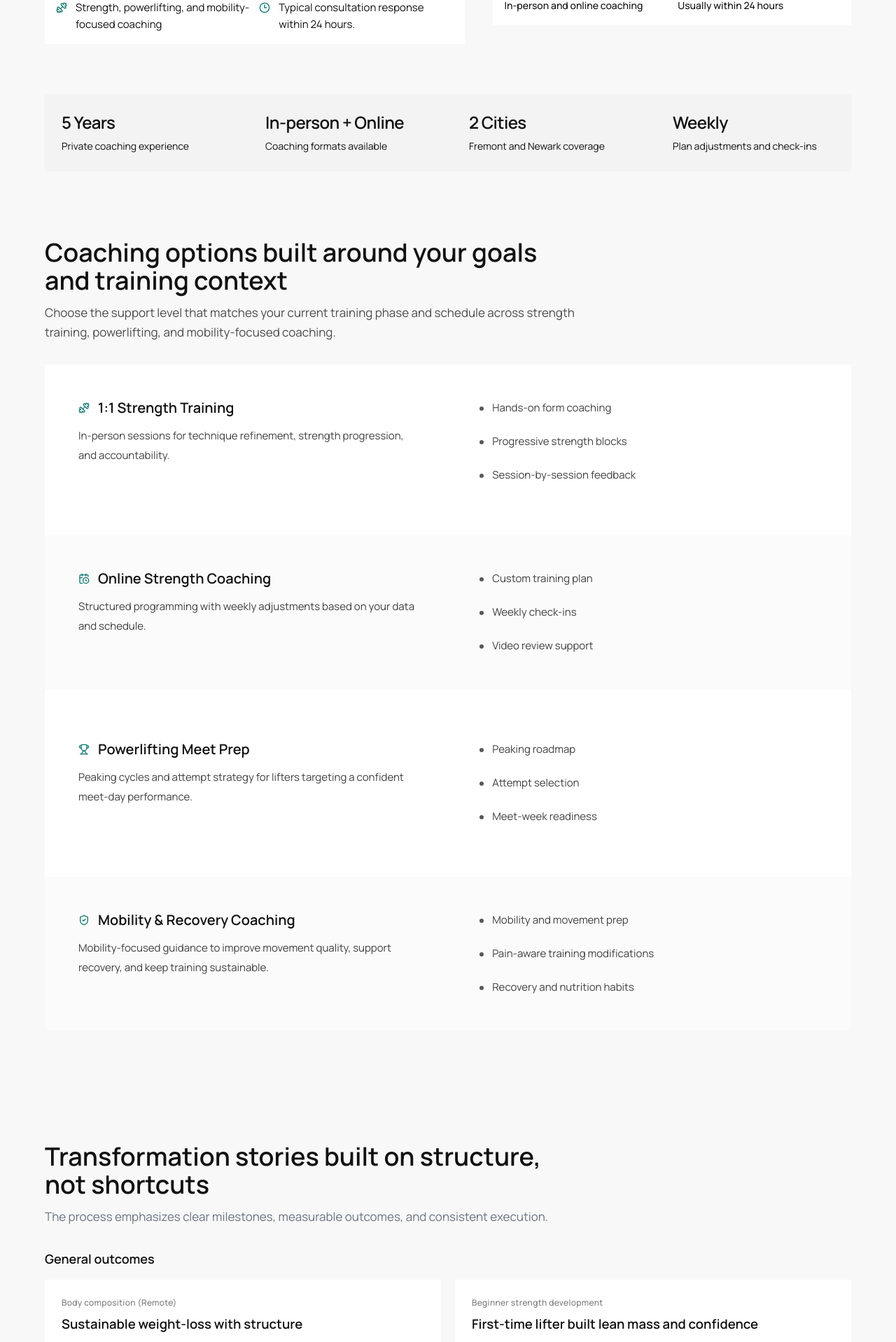
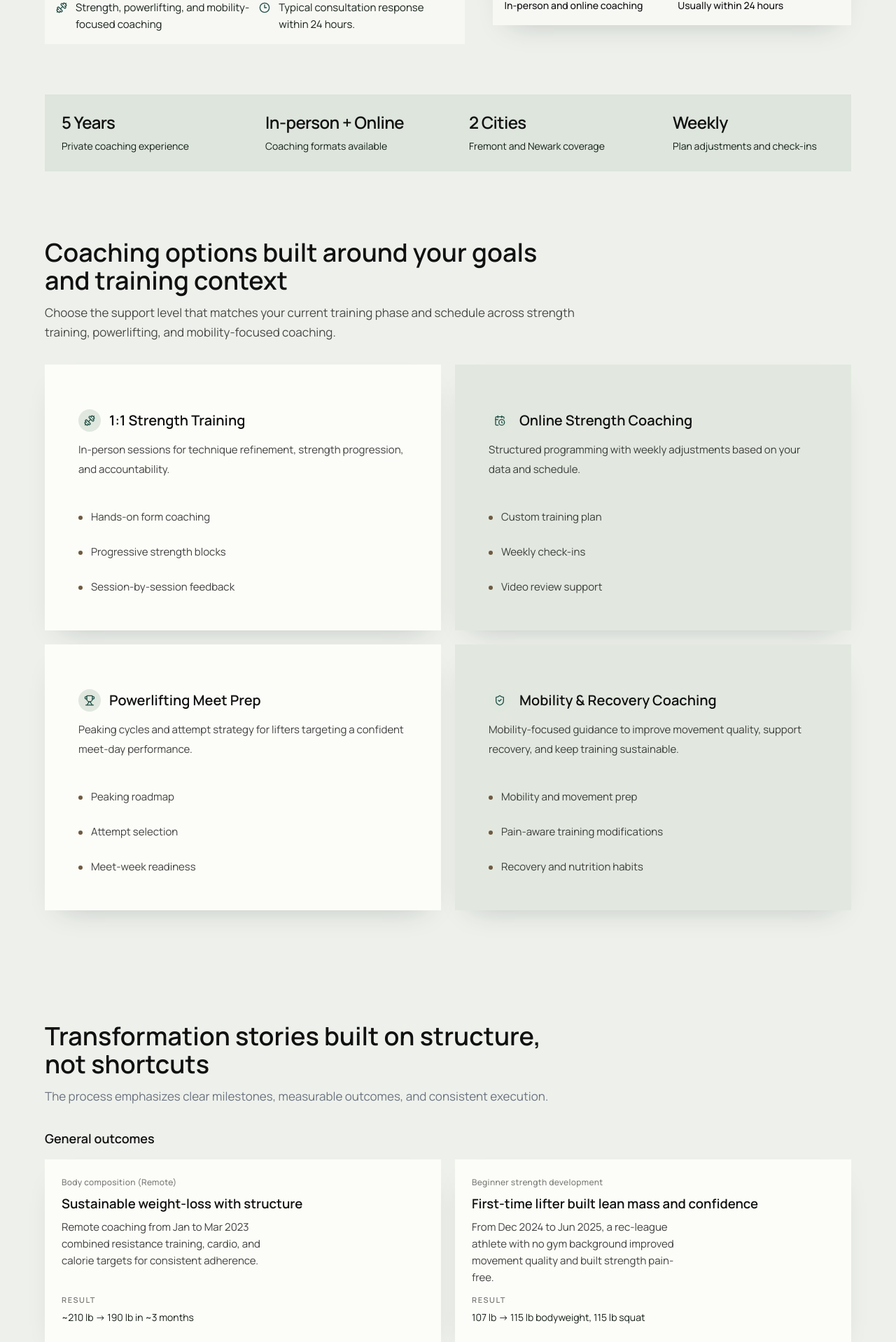
Before and after one commit to tomvothecoder/tomvo.me, a React (Vite) app: page /coach in a window 1280 px wide. Shown: the part 713-2631 px from the top of the page at 70% size. Built offline with nearby package versions, Linux system fonts and the light colour scheme.

Commit message:
Refine coach landing page design system

```diff
--- a/src/components/CoachRedesign/CoachLandingPage.tsx
+++ b/src/components/CoachRedesign/CoachLandingPage.tsx
@@ -11,7 +11,7 @@ import TransformationGallery from "components/CoachRedesign/TransformationGaller
 
 function CoachLandingPage() {
   return (
-    <div className="bg-background text-foreground">
+    <div className="bg-[#eef1eb] text-[#162018]">
       <CoachSubNav />
       <HeroSection />
       <StatsSection />
--- a/src/components/CoachRedesign/CoachSubNav.tsx
+++ b/src/components/CoachRedesign/CoachSubNav.tsx
@@ -140,7 +140,7 @@ function CoachSubNav() {
   };
 
   return (
-    <div className="sticky top-16 z-30 border-b border-border bg-surface shadow-[0_10px_24px_-24px_rgba(17,17,17,0.5)]">
+    <div className="sticky top-16 z-30 border-b border-[#cad2c7] bg-[#f7f8f4] shadow-[0_10px_24px_-24px_rgba(17,17,17,0.5)]">
       <nav
         aria-label="Coach section navigation"
         className="mx-auto w-full max-w-6xl px-4 sm:px-6 md:px-10"
@@ -159,7 +159,7 @@ function CoachSubNav() {
                   className={cn(
                     "shrink-0 border-b-2 py-3 text-xs font-medium leading-5 transition-colors focus-visible:outline-none focus-visible:ring-2 focus-visible:ring-accent/50 sm:text-sm",
                     isActive
-                      ? "border-accent text-foreground"
+                      ? "border-[#1f4f45] text-foreground"
                       : "border-transparent text-foreground/70 hover:text-foreground",
                   )}
                 >
--- a/src/components/CoachRedesign/ConsultationFormSection.tsx
+++ b/src/components/CoachRedesign/ConsultationFormSection.tsx
@@ -54,7 +54,7 @@ function ConsultationFormSection() {
             Best fit for clients who want measurable strength progress, meet
             prep support, or more consistent training structure.
           </p>
-          <div className="divide-y divide-border border border-border bg-surface">
+          <div className="divide-y divide-[#c7d0c5] border border-[#c7d0c5] bg-[#fcfcf8] shadow-soft">
             <div className="flex items-center gap-3 px-5 py-4 text-[15px] leading-6 text-foreground/78">
               <Clock3 className="h-4 w-4 shrink-0 text-accent" />
               <span>Typical response time: within 24 hours</span>
@@ -70,7 +70,7 @@ function ConsultationFormSection() {
           </div>
         </div>
 
-        <div className="border border-foreground/15 bg-surface p-6 md:p-7">
+        <div className="border border-[#b7cabb] bg-[#fcfcf8] p-6 shadow-soft md:p-7">
           <form
             className="kwes-form space-y-4"
             action="https://kwesforms.com/api/foreign/forms/aSVFVwmIio7ugCj6l1gO"
--- a/src/components/CoachRedesign/HeroSection.tsx
+++ b/src/components/CoachRedesign/HeroSection.tsx
@@ -73,22 +73,22 @@ function HeroSection() {
             coaching format that fits best.
           </p>
 
-          <div className="mt-7 grid gap-3 border border-border bg-surface p-4 sm:grid-cols-2">
+          <div className="mt-7 grid gap-3 border border-[#cad2c7] bg-[#f7f8f4] p-4 sm:grid-cols-2">
             {trustSignals.map(({ icon: Icon, label }) => (
               <div key={label} className="flex items-start gap-3 text-[15px] leading-6 text-foreground/82">
-                <Icon className="mt-1 h-4 w-4 shrink-0 text-accent" />
+                <Icon className="mt-1 h-4 w-4 shrink-0 text-[#1f4f45]" />
                 <span>{label}</span>
               </div>
             ))}
             <div className="flex items-start gap-3 text-[15px] leading-6 text-foreground/82">
-              <Clock3 className="mt-1 h-4 w-4 shrink-0 text-accent" />
+              <Clock3 className="mt-1 h-4 w-4 shrink-0 text-[#1f4f45]" />
               <span>Typical consultation response within 24 hours.</span>
             </div>
           </div>
         </motion.div>
 
         <motion.aside
-          className="border border-border bg-surface p-4 md:p-5"
+          className="border border-[#cad2c7] bg-[#f7f8f4] p-4 shadow-soft md:p-5"
           {...(prefersReducedMotion
             ? {}
             : {
@@ -111,7 +111,7 @@ function HeroSection() {
             alt="Coach Tom Vo"
             className="h-[440px] w-full object-cover object-center"
           />
-          <div className="mt-4 grid gap-4 border-t border-border pt-4 sm:grid-cols-2">
+          <div className="mt-4 grid gap-4 border-t border-[#d4d9d0] pt-4 sm:grid-cols-2">
             {quickFacts.map((fact) => (
               <div key={fact.label}>
                 <p className="text-xs font-medium tracking-wide text-muted">
--- a/src/components/CoachRedesign/ServicesSection.tsx
+++ b/src/components/CoachRedesign/ServicesSection.tsx
@@ -50,34 +50,38 @@ function ServicesSection() {
       descriptionClassName="text-foreground/75"
       className="py-14 md:py-20"
     >
-      <div className="divide-y divide-border border border-border bg-surface">
+      <div className="grid gap-5 md:grid-cols-2">
         {services.map((service, index) => {
           const Icon = service.icon;
           return (
             <article
               key={service.title}
-              className={`grid gap-6 px-6 py-6 md:grid-cols-[minmax(0,1fr)_minmax(0,0.92fr)] md:gap-10 md:px-7 md:py-7 ${
-                index % 2 === 1 ? "bg-foreground/[0.015]" : ""
+              className={`flex h-full flex-col border p-6 shadow-soft md:p-7 ${
+                index % 2 === 1
+                  ? "border-[#b7cabb] bg-[#e2e8df]"
+                  : "border-[#c7d0c5] bg-[#fcfcf8]"
               }`}
             >
-              <div className="md:border-r md:border-border md:pr-10">
+              <div className="border-t-2 border-[#1f4f45]/75 pt-4">
                 <div className="flex items-center gap-3">
-                  <Icon className="h-4 w-4 text-accent" />
+                  <span className="inline-flex h-8 w-8 shrink-0 items-center justify-center rounded-full bg-[#dfe7de] text-[#1f4f45]">
+                    <Icon className="h-4 w-4" />
+                  </span>
                   <h3 className="text-xl font-semibold text-foreground">
                     {service.title}
                   </h3>
                 </div>
-                <p className="mt-3 max-w-[34rem] text-[15px] leading-7 text-foreground/80">
+                <p className="mt-3 text-[15px] leading-7 text-foreground/80">
                   {service.description}
                 </p>
               </div>
-              <ul className="text-[15px] leading-7 text-foreground/80 md:pl-1">
+              <ul className="mt-5 space-y-0.5 border-t border-[#d8ddd5] pt-4 text-[15px] leading-7 text-foreground/80">
                 {service.points.map((point) => (
                   <li
                     key={point}
-                    className="flex items-start gap-3 border-b border-border/80 py-2.5 last:border-b-0 last:pb-0 first:pt-0"
+                    className="flex items-start gap-3 border-b border-[#d8ddd5] py-2.5 last:border-b-0 last:pb-0 first:pt-0"
                   >
-                    <span className="mt-3 h-1.5 w-1.5 shrink-0 rounded-full bg-foreground/70" />
+                    <span className="mt-3 h-1.5 w-1.5 shrink-0 rounded-full bg-[#6f5a40]" />
                     <span>{point}</span>
                   </li>
                 ))}
--- a/src/components/CoachRedesign/StatsSection.tsx
+++ b/src/components/CoachRedesign/StatsSection.tsx
@@ -20,16 +20,16 @@ const stats = [
 function StatsSection() {
   return (
     <section id="proof" className="px-6 py-4 md:px-10 md:py-8">
-      <div className="mx-auto grid w-full max-w-6xl border border-border bg-foreground/[0.02] sm:grid-cols-2 xl:grid-cols-4">
+      <div className="mx-auto grid w-full max-w-6xl border border-[#cad2c7] bg-[#dde5dc] sm:grid-cols-2 xl:grid-cols-4">
         {stats.map((item, index) => (
           <article
             key={item.label}
             className={[
               "p-5 md:p-6",
-              index < stats.length - 1 ? "border-b border-border xl:border-b-0" : "",
-              index % 2 === 0 ? "xl:border-r xl:border-border" : "",
-              index === 1 ? "sm:border-l sm:border-border xl:border-l-0" : "",
-              index === 3 ? "sm:border-l sm:border-border xl:border-l-0" : "",
+              index < stats.length - 1 ? "border-b border-[#cad2c7] xl:border-b-0" : "",
+              index % 2 === 0 ? "xl:border-r xl:border-[#cad2c7]" : "",
+              index === 1 ? "sm:border-l sm:border-[#cad2c7] xl:border-l-0" : "",
+              index === 3 ? "sm:border-l sm:border-[#cad2c7] xl:border-l-0" : "",
             ].join(" ")}
           >
             <p className="text-xl font-semibold tracking-tight text-foreground md:text-2xl">
--- a/src/components/CoachRedesign/TransformationGallery.tsx
+++ b/src/components/CoachRedesign/TransformationGallery.tsx
@@ -10,6 +10,7 @@ interface ProofLinksProps {
 const generalOutcomes = [
   {
     label: "Body composition (Remote)",
+    tone: "warm",
     title: "Sustainable weight-loss with structure",
     summary:
       "Remote coaching from Jan to Mar 2023 combined resistance training, cardio, and calorie targets for consistent adherence.",
@@ -17,6 +18,7 @@ const generalOutcomes = [
   },
   {
     label: "Beginner strength development",
+    tone: "warm",
     title: "First-time lifter built lean mass and confidence",
     summary:
       "From Dec 2024 to Jun 2025, a rec-league athlete with no gym background improved movement quality and built strength pain-free.",
@@ -27,6 +29,7 @@ const generalOutcomes = [
 const powerliftingOutcomes = [
   {
     label: "Advanced meet prep (Remote)",
+    tone: "sage",
     title: "1st place in 181 lb class",
     summary:
       "Remote meet prep from Jun to Jul 2023 with structured attempt selection, competition-week execution, and a +55.1 lb total increase from June to July.",
@@ -41,6 +44,7 @@ const powerliftingOutcomes = [
   },
   {
     label: "Competitive meet prep (Remote)",
+    tone: "sage",
     title: "1st place in 198 lb class",
     summary:
       "Remote coaching for an Aug 2023 meet supported first place in his class with structured prep.",
@@ -55,6 +59,7 @@ const powerliftingOutcomes = [
   },
   {
     label: "Novice meet prep (In-person)",
+    tone: "sage",
     title: "First-time lifter became meet-ready",
     summary:
       "In-person meet prep from May to Nov 2024 for a first-time powerlifting athlete with minimal gym experience.",
@@ -116,7 +121,12 @@ function TransformationGallery() {
         {generalOutcomes.map((item) => (
           <article
             key={item.title}
-            className="flex h-full flex-col border border-border bg-surface p-5 md:p-6"
+            className={cn(
+              "flex h-full flex-col border p-5 shadow-soft md:p-6",
+              item.tone === "warm"
+                ? "border-[#c7d0c5] bg-[#fcfcf8]"
+                : "border-[#b7cabb] bg-[#e5ebe3]",
+            )}
           >
             <p className="text-[12px] font-medium tracking-wide text-foreground/55">
               {item.label}
@@ -124,13 +134,15 @@ function TransformationGallery() {
             <h4 className="mt-2.5 text-[1.16rem] font-semibold leading-tight text-foreground">
               {item.title}
             </h4>
-            <p className="mt-2.5 max-w-[34ch] text-[15px] leading-6 text-foreground/78">
+            <p className="mt-2.5 max-w-[34ch] text-[15px] leading-6 text-foreground/80">
               {item.summary}
             </p>
-            <p className="mt-auto border-t border-border pt-3 text-sm leading-6 text-foreground/72">
-              <span className="font-semibold text-foreground">Result:</span>{" "}
-              {item.metric}
-            </p>
+            <div className="mt-auto border-t border-[#d4d9d0] pt-3">
+              <p className="text-[11px] font-semibold uppercase tracking-[0.14em] text-foreground/55">
+                Result
+              </p>
+              <p className="mt-1 text-sm leading-6 text-foreground/76">{item.metric}</p>
+            </div>
           </article>
         ))}
       </div>
@@ -145,7 +157,12 @@ function TransformationGallery() {
         {powerliftingOutcomes.map((item) => (
           <article
             key={item.title}
-            className="flex h-full flex-col border border-border bg-surface p-5 md:p-6"
+            className={cn(
+              "flex h-full flex-col border p-5 shadow-soft md:p-6",
+              item.label.includes("Advanced")
+                ? "border-[#9fb3a4] bg-[#d8e1d6]"
+                : "border-[#b7cabb] bg-[#e5ebe3]",
+            )}
           >
             <p className="text-[12px] font-medium tracking-wide text-foreground/55">
               {item.label}
@@ -153,10 +170,10 @@ function TransformationGallery() {
             <h4 className="mt-2.5 max-w-[16ch] text-[1.16rem] font-semibold leading-tight text-foreground xl:min-h-[4rem]">
               {item.title}
             </h4>
-            <p className="mt-2.5 max-w-[33ch] text-[15px] leading-6 text-foreground/78 xl:min-h-[7rem]">
+            <p className="mt-2.5 max-w-[33ch] text-[15px] leading-6 text-foreground/80 xl:min-h-[7rem]">
               {item.summary}
             </p>
-            <div className="mt-auto border-t border-border pt-3 text-sm leading-6 text-foreground/72">
+            <div className="mt-auto border-t border-[#cbd6cc] pt-3 text-sm leading-6 text-foreground/72">
               <p className="text-[11px] font-medium uppercase tracking-[0.14em] text-foreground/55">
                 Outcome
               </p>
@@ -164,11 +181,11 @@ function TransformationGallery() {
                 {item.metric}
               </p>
             </div>
-            <div className="mt-3 border-t border-border pt-3">
+            <div className="mt-3 border-t border-[#cbd6cc] pt-3">
               <p className="text-[11px] font-medium uppercase tracking-[0.14em] text-foreground/55">
                 Best lifts
               </p>
-              <div className="mt-2 grid grid-cols-3 divide-x divide-border border border-border bg-background">
+              <div className="mt-2 grid grid-cols-3 divide-x divide-[#cbd6cc] border border-[#cbd6cc] bg-[#f7f8f4]">
                 {item.lifts.map((lift) => (
                   <div key={lift.label} className="px-2.5 py-2">
                     <p className="text-[11px] font-medium uppercase tracking-wide text-foreground/55">
@@ -184,7 +201,7 @@ function TransformationGallery() {
             <ProofLinks
               profileUrl={item.profileUrl}
               meetUrl={item.meetUrl}
-              className="mt-3 border-t border-border pt-3"
+              className="mt-3 border-t border-[#cbd6cc] pt-3"
             />
           </article>
         ))}
```
Also changed, not shown: src/components/CoachRedesign/CoachCredibilitySection.tsx (+14 -5 lines), src/components/CoachRedesign/PricingSection.tsx (+10 -5 lines), src/components/NavBar/NavBar.tsx (+5 -5 lines).
